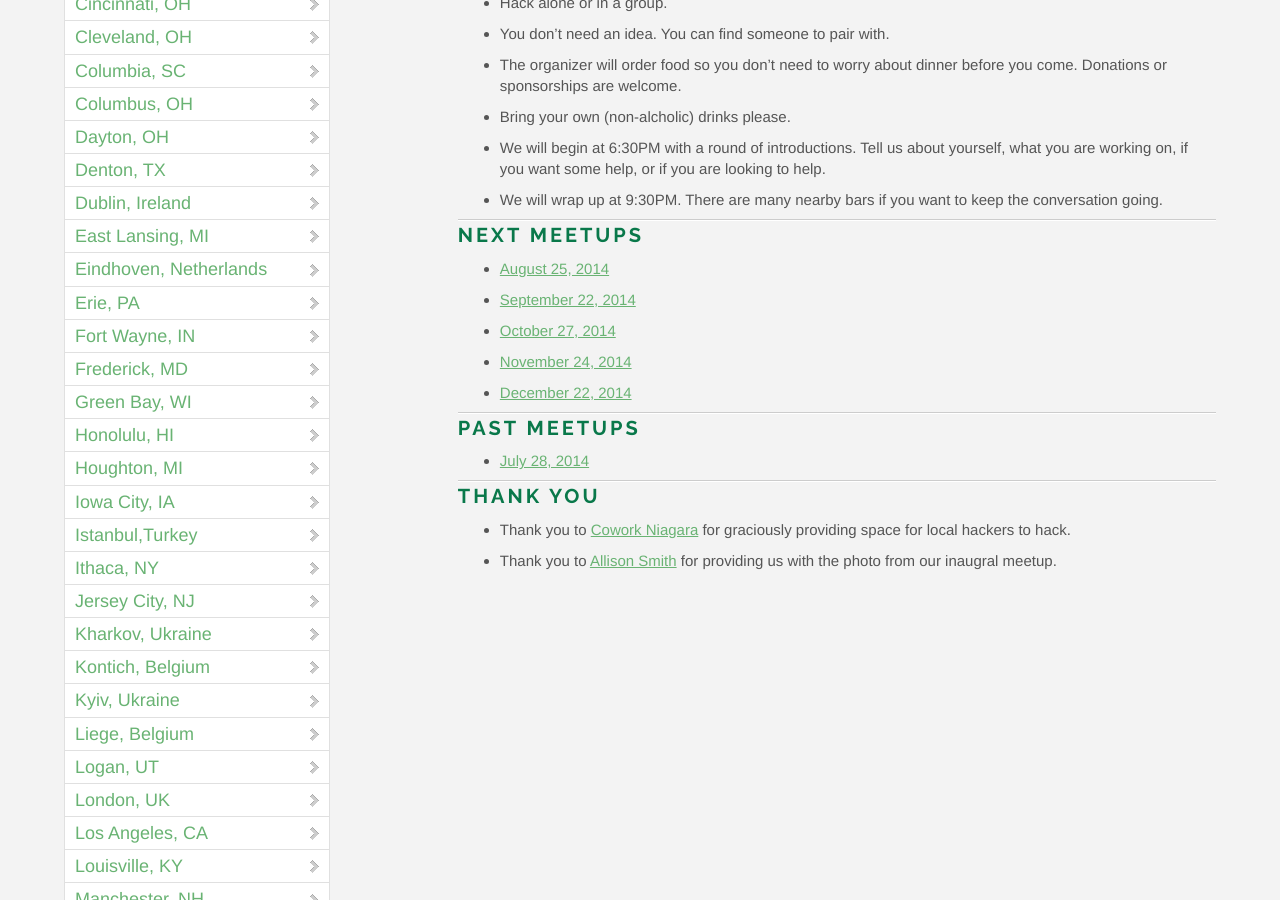
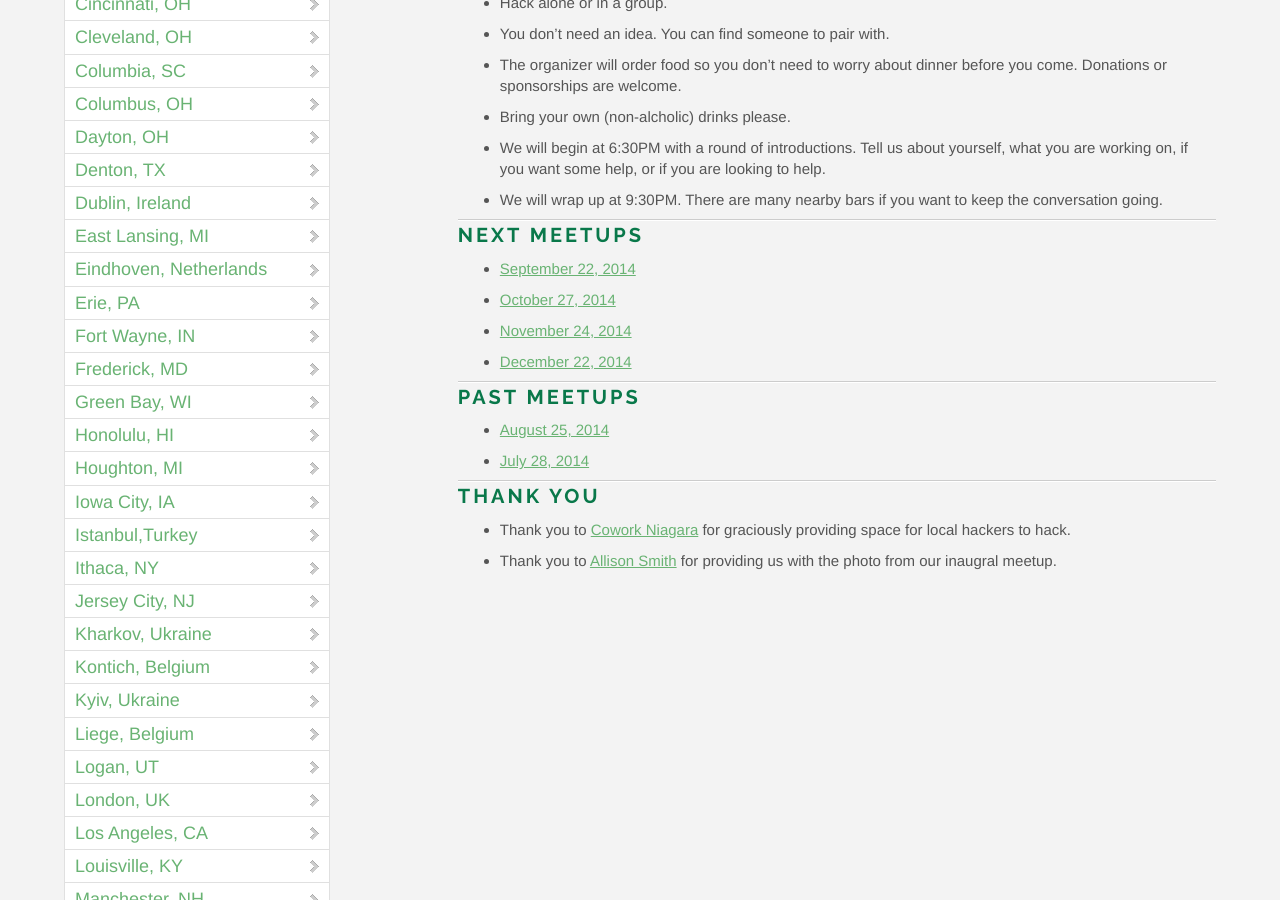
Before and after one commit to OpenHack/openhack.github.com, a Jekyll site: the page built from st_catharines/index.markdown, in a window 1280 px wide and 900 px high, scrolled down 858 px. Built offline with Jekyll 4.4.1, drawn with Linux system fonts in a browser that asks for light colours; nearby versions of some CDN libraries; comment, search, counter and statistics services are not loaded; some of the changed lines change nothing that is shown.

Commit message:
Add last meetup to list of past meetups

```diff
--- a/st_catharines/index.markdown
+++ b/st_catharines/index.markdown
@@ -26,7 +26,6 @@ Here's what you should know:
 
 ### Next meetups
 
-* [August 25, 2014](http://openhackstc.eventbrite.com)
 * [September 22, 2014](http://openhackstc.eventbrite.com)
 * [October 27, 2014](http://openhackstc.eventbrite.com)
 * [November 24, 2014](http://openhackstc.eventbrite.com)
@@ -34,6 +33,7 @@ Here's what you should know:
 
 ### Past meetups
 
+* [August 25, 2014](http://openhackstc.eventbrite.com)
 * [July 28, 2014](http://openhackstc.eventbrite.com)
 
 ### Thank You
```
